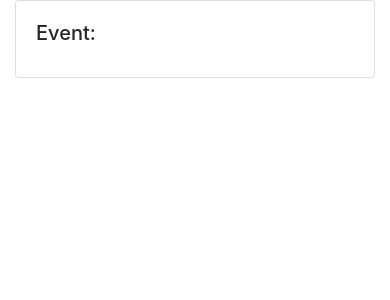
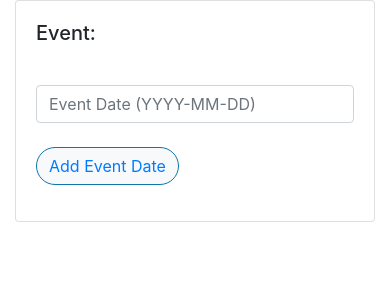
Before and after one commit to warrengoldman/Golf, a FastAPI app: page /1 in a window 390 px wide. Shown: the top 300 px of the page. Run offline with FastAPI, Linux system fonts and the light colour scheme; some libraries are stand-ins or nearby versions.

Commit message:
some rework

```diff
--- a/routers/event.py
+++ b/routers/event.py
@@ -35,8 +35,8 @@ async def display_event(event_name: str, db: db_dependency, request: Request):
     Currently, it just returns the event_name.
     """
     event = get_event_json_sync(event_name, db)
-    event_date_view_only = True
-    activity_view_only = True
+    event_date_view_only = False
+    activity_view_only = False
     participant_view_only = False
     return templates.TemplateResponse("event.html", {"request": request, "event": event, "event_date_view_only": event_date_view_only, "activity_view_only": activity_view_only, "participant_view_only": participant_view_only})
 
--- a/templates/event.html
+++ b/templates/event.html
@@ -12,19 +12,34 @@
                     <label for="event_date"></label><input type="text" class="form-control mb-2" id="event_date" name="event_date" placeholder="Event Date (YYYY-MM-DD)">
                   </div>
                   <div class="form-group col-md-4">
-                    <button type="submit" class="btn btn-primary rounded-pill" id="addEventBtn" data-event-name="{{ event.event_name }}" data-event-id="{{ event.id }}">Add Event Date</button>
+                    <button type="submit" class="btn btn-primary rounded-pill bg-light text-primary" id="addEventBtn" data-event-name="{{ event.event_name }}" data-event-id="{{ event.id }}">Add Event Date</button>
                   </div>
                 </form>
             </div>
             {% endif %}
             {% if event.event_dates %}
-            <ul class="list-group border rounded">
+            <ul class="list-group border rounded bg-light">
                 {% for e_date in event.event_dates %}
-                <li class="ml-1 pb-2 list-unstyled">{{ e_date.event_date }} {% if not event_date_view_only %} <a class="btn btn-danger rounded-pill py-0" href="javascript:removeEventDate({{ e_date.id }} ,'{{ event.event_name }}' );">Remove</a>{% endif %}</li>
+                        {% if not activity_view_only %}
+                        <li class="list-group mb-2 ml-1">
+                              <form class="add-activity-form row d-flex align-items-center">
+                                  <div class="form-group col-md-4">
+                                    <label for="activity_name"></label><input type="text" class="form-control mb-2" id="activity_name" name="activity_name" placeholder="Activity Name">
+                                  </div>
+                                  <div class="form-group col-md-4">
+                                    <label for="activity_time"></label><input type="text" class="form-control mb-2" id="activity_time" name="activity_time" placeholder="Activity Time">
+                                  </div>
+                                  <div class="form-group col-md-4">
+                                    <button type="submit" class="btn btn-primary rounded-pill bg-success" id="addActivityBtn" data-event-name="{{ event.event_name }}" data-event-date-id="{{ e_date.id }}">Add {{e_date.event_date}} Activity</button>
+                                  </div>
+                              </form>
+                        </li>
+                        {% endif %}
+                <li class="ml-1 pb-2 list-unstyled"><span class="bg-success">{{ e_date.event_date }}</span> {% if not event_date_view_only %} - <a class="btn btn-danger rounded-pill py-0" href="javascript:removeEventDate({{ e_date.id }} ,'{{ event.event_name }}' );">Remove</a>{% endif %}</li>
                 <li class="list-group mb-2">
                     <ul>
                         {% for activity in e_date.activities %}
-                        <li class="pb-2">{{ activity.activity_name }} {{ activity.activity_time }} {% if not activity_view_only %}<a class="btn btn-danger rounded-pill py-0" href="javascript:removeActivity({{ activity.id }} ,'{{ event.event_name }}' );">Remove</a>{% endif %}</li>
+                        <li class="pb-2"><span class="bg-warning mr-1">{{ activity.activity_name }} {{ activity.activity_time }}</span> {% if not activity_view_only %} - <a class="btn btn-danger rounded-pill py-0 ml-1" href="javascript:removeActivity({{ activity.id }} ,'{{ event.event_name }}' );">Remove</a>{% endif %}</li>
                         <li class="list-group mb-2">
                             <ul>
                                 {% for participant in activity.participants %}
@@ -40,7 +55,7 @@
                                             <label for="contact_info"></label><input type="text" class="form-control mb-2" id="contact_info" name="contact_info" placeholder="Contact Info (optional)">
                                           </div>
                                           <div class="form-group col-md-4">
-                                            <button type="submit" class="btn btn-primary rounded-pill" id="addParticipantBtn" data-event-name="{{ event.event_name }}" data-activity-id="{{ activity.id }}">Add Participant</button>
+                                            <button type="submit" class="btn btn-primary rounded-pill bg-warning" id="addParticipantBtn" data-event-name="{{ event.event_name }}" data-activity-id="{{ activity.id }}">Add Participant</button>
                                           </div>
                                       </form>
                                 </li>
@@ -48,21 +63,6 @@
                             </ul>
                         </li>
                         {% endfor %}
-                        {% if not activity_view_only %}
-                        <li class="list-group mb-2">
-                              <form class="add-activity-form row d-flex align-items-center">
-                                  <div class="form-group col-md-4">
-                                    <label for="activity_name"></label><input type="text" class="form-control mb-2" id="activity_name" name="activity_name" placeholder="Activity Name">
-                                  </div>
-                                  <div class="form-group col-md-4">
-                                    <label for="activity_time"></label><input type="text" class="form-control mb-2" id="activity_time" name="activity_time" placeholder="Activity Time">
-                                  </div>
-                                  <div class="form-group col-md-4">
-                                    <button type="submit" class="btn btn-primary rounded-pill" id="addActivityBtn" data-event-name="{{ event.event_name }}" data-event-date-id="{{ e_date.id }}">Add Activity</button>
-                                  </div>
-                              </form>
-                        </li>
-                        {% endif %}
                     </ul>
                 </li>
                 {% endfor %}
```
